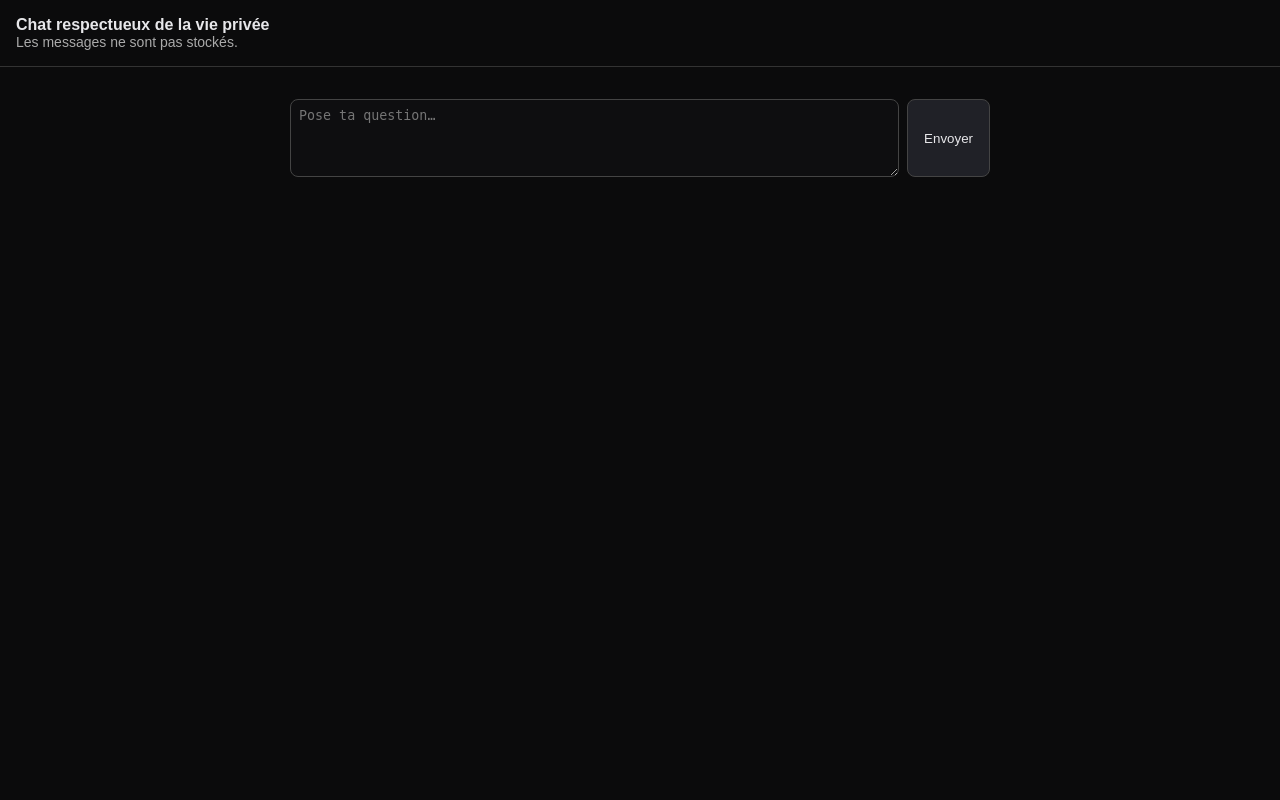
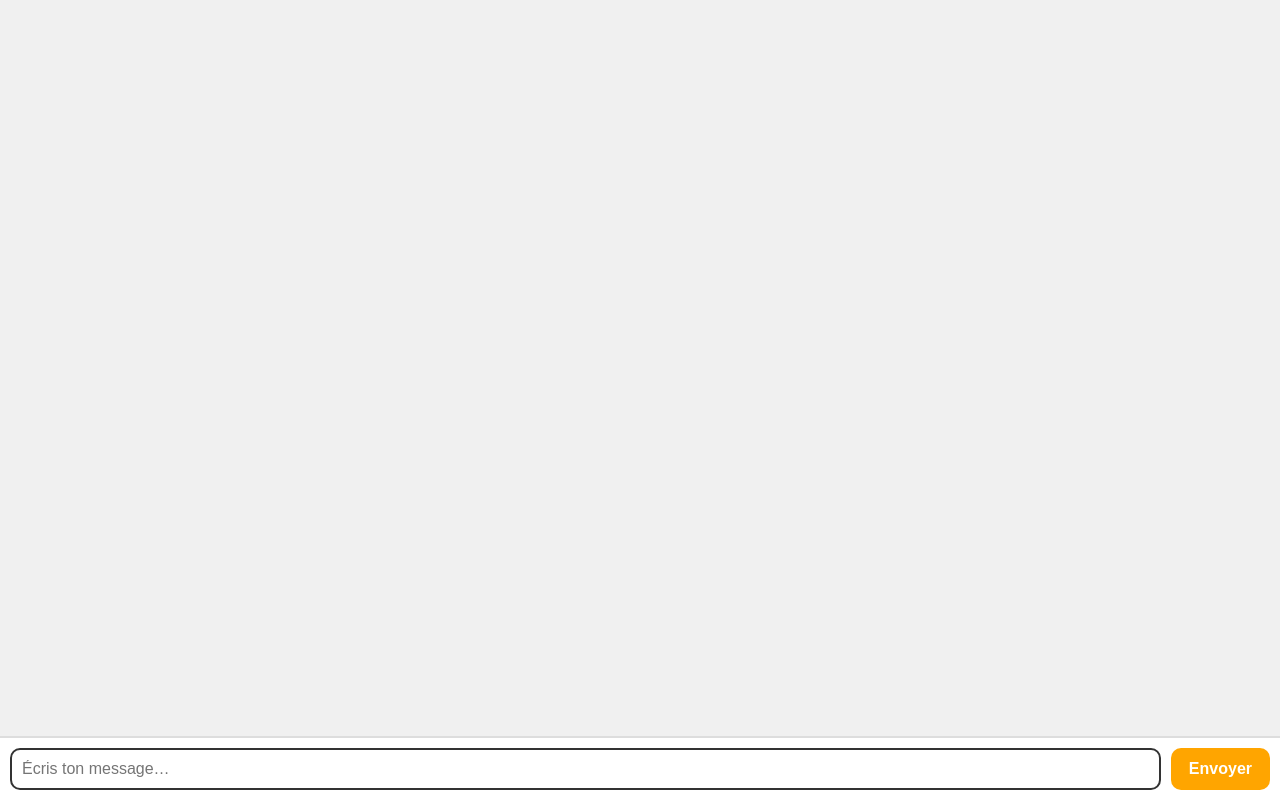
Before and after one commit to Tigroufou29/searxng-chat-agent, a Flask app: page / in a window 1280 px wide. Run offline with Flask 3, Linux system fonts and the light colour scheme.

Commit message:
Update chat.html

```diff
--- a/templates/chat.html
+++ b/templates/chat.html
@@ -1,65 +1,160 @@
-<!doctype html>
+<!DOCTYPE html>
 <html lang="fr">
 <head>
-  <meta charset="utf-8">
-  <meta name="viewport" content="width=device-width, initial-scale=1">
-  <title>Chat privé</title>
+  <meta charset="UTF-8">
+  <meta name="viewport" content="width=device-width, initial-scale=1.0">
+  <title>Chat Lusk.bzh</title>
   <style>
-    body { font-family: sans-serif; background: #0b0b0c; color: #e7e7ea; margin: 0; }
-    header { padding: 16px; border-bottom: 1px solid #333; }
-    main { max-width: 700px; margin: 0 auto; padding: 16px; }
-    .chat { display: flex; flex-direction: column; gap: 12px; }
-    .msg { padding: 10px 14px; border-radius: 12px; max-width: 80%; white-space: pre-wrap; }
-    .user { align-self: flex-end; background: #1f2937; }
-    .bot { align-self: flex-start; background: #151517; }
-    form { display: flex; gap: 8px; margin-top: 16px; }
-    textarea { flex: 1; resize: vertical; min-height: 60px; padding: 8px; border-radius: 8px; border: 1px solid #444; background: #0e0e10; color: #e7e7ea; }
-    button { padding: 0 16px; border-radius: 8px; border: 1px solid #444; background: #202127; color: #e7e7ea; cursor: pointer; }
+    body {
+      font-family: "Comic Sans MS", cursive, sans-serif;
+      background: #f0f0f0;
+      display: flex;
+      flex-direction: column;
+      height: 100vh;
+      margin: 0;
+    }
+
+    #chat-container {
+      flex: 1;
+      overflow-y: auto;
+      padding: 10px;
+      display: flex;
+      flex-direction: column;
+      gap: 8px;
+    }
+
+    .bubble-wrapper {
+      display: flex;
+      width: 100%;
+    }
+
+    .bubble {
+      max-width: 70%;
+      padding: 12px 18px;
+      border-radius: 20px;
+      line-height: 1.4;
+      position: relative;
+      display: inline-block;
+      animation: pop 0.3s ease;
+      word-wrap: break-word;
+      color: #fff;
+      font-weight: bold;
+    }
+
+    .user {
+      background: linear-gradient(120deg, #FFA500, #FFB347);
+      border: 2px solid #FF8C00;
+      margin-left: auto;
+    }
+
+    .bot {
+      background: linear-gradient(120deg, #0078D7, #4DA6FF);
+      border: 2px solid #005A9E;
+      margin-right: auto;
+    }
+
+    @keyframes pop {
+      0% { transform: scale(0.8); opacity: 0; }
+      100% { transform: scale(1); opacity: 1; }
+    }
+
+    #input-area {
+      display: flex;
+      padding: 10px;
+      background: #fff;
+      border-top: 2px solid #ddd;
+    }
+
+    #message-input {
+      flex: 1;
+      padding: 10px;
+      border: 2px solid #333;
+      border-radius: 10px;
+      font-size: 16px;
+    }
+
+    button {
+      margin-left: 10px;
+      padding: 10px 18px;
+      border: none;
+      border-radius: 10px;
+      background: #FFA500;
+      color: white;
+      font-size: 16px;
+      cursor: pointer;
+      transition: 0.2s;
+      font-weight: bold;
+    }
+
+    button:hover {
+      background: #FFB347;
+    }
+
+    @media (max-width: 600px) {
+      .bubble {
+        max-width: 85%;
+        font-size: 14px;
+        padding: 10px 14px;
+      }
+
+      button, #message-input {
+        font-size: 14px;
+        padding: 8px;
+      }
+    }
   </style>
 </head>
 <body>
-  <header>
-    <strong>Chat respectueux de la vie privée</strong>
-    <div style="font-size:14px;color:#aaa;">Les messages ne sont pas stockés.</div>
-  </header>
-  <main>
-    <div id="log" class="chat"></div>
-    <form id="f">
-      <textarea id="msg" placeholder="Pose ta question…" required></textarea>
-      <button type="submit">Envoyer</button>
-    </form>
-  </main>
+  <div id="chat-container"></div>
+  <div id="input-area">
+    <input id="message-input" type="text" placeholder="Écris ton message…" />
+    <button onclick="sendMessage()">Envoyer</button>
+  </div>
+
   <script>
-    const log = document.getElementById('log');
-    const form = document.getElementById('f');
-    const input = document.getElementById('msg');
+    const chatContainer = document.getElementById("chat-container");
+    const input = document.getElementById("message-input");
 
-    function bubble(text, cls) {
-      const div = document.createElement('div');
-      div.className = `msg ${cls}`;
-      div.textContent = text;
-      log.appendChild(div);
-      div.scrollIntoView({ behavior: 'smooth', block: 'end' });
+    function addBubble(text, sender) {
+      const bubble = document.createElement("div");
+      bubble.classList.add("bubble", sender);
+
+      bubble.innerText = text;
+      const wrapper = document.createElement("div");
+      wrapper.classList.add("bubble-wrapper");
+      if(sender === "user") wrapper.style.justifyContent = "flex-end";
+      else wrapper.style.justifyContent = "flex-start";
+
+      wrapper.appendChild(bubble);
+      chatContainer.appendChild(wrapper);
+      chatContainer.scrollTop = chatContainer.scrollHeight;
     }
 
-    form.addEventListener('submit', async (e) => {
-      e.preventDefault();
-      const text = (input.value || '').trim();
+    async function sendMessage() {
+      const text = input.value.trim();
       if (!text) return;
-      bubble(text, 'user');
-      input.value = '';
+      addBubble(text, "user");
+      input.value = "";
 
       try {
-        const res = await fetch('/chat_api', {
-          method: 'POST',
-          headers: { 'Content-Type': 'application/json' },
+        const response = await fetch("/chat_api", {
+          method: "POST",
+          headers: { "Content-Type": "application/json" },
           body: JSON.stringify({ message: text })
         });
-        const data = await res.json();
-        bubble(data.reply || 'Réponse vide', 'bot');
-      } catch {
-        bubble('Erreur réseau', 'bot');
+        const data = await response.json();
+        if (data.choices) {
+          addBubble(data.choices[0].message.content, "bot");
+        } else if (data.error) {
+          addBubble("⚠️ Erreur: " + data.error, "bot");
+        }
+      } catch (err) {
+        addBubble("⚠️ Problème réseau", "bot");
       }
+    }
+
+    input.addEventListener("keypress", function(e) {
+      if (e.key === "Enter") sendMessage();
     });
   </script>
 </body>
```
